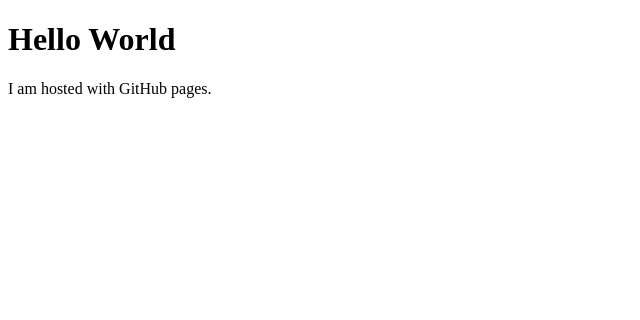
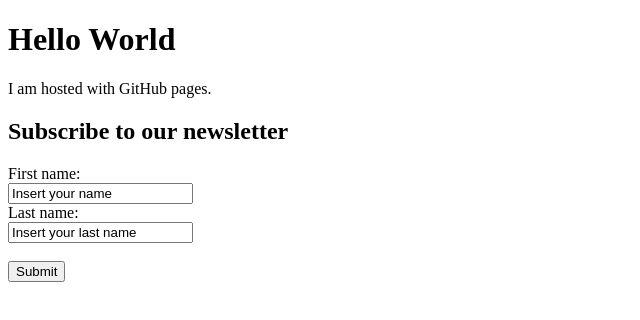
Before and after one commit to lgenevieve/lgenevieve.github.io, a plain HTML site: page index.html in a window 1280 px wide. Shown: the whole page, without its empty margins (0-640 px from the left). Drawn offline with Linux system fonts and the light colour scheme.

Commit message:
Update index.html
Added html form

```diff
--- a/index.html
+++ b/index.html
@@ -14,5 +14,14 @@
 <h1>Hello World</h1>
 <p>I am hosted with GitHub pages.</p>
 
+<h2>Subscribe to our newsletter</h2>
+<form action="/action_page.php">
+  <label for="fname">First name:</label><br>
+  <input type="text" id="fname" name="fname" value="Insert your name"><br>
+  <label for="lname">Last name:</label><br>
+  <input type="text" id="lname" name="lname" value="Insert your last name"><br><br>
+  <input type="submit" value="Submit">
+</form>
+
 </body>
 </html>
```
